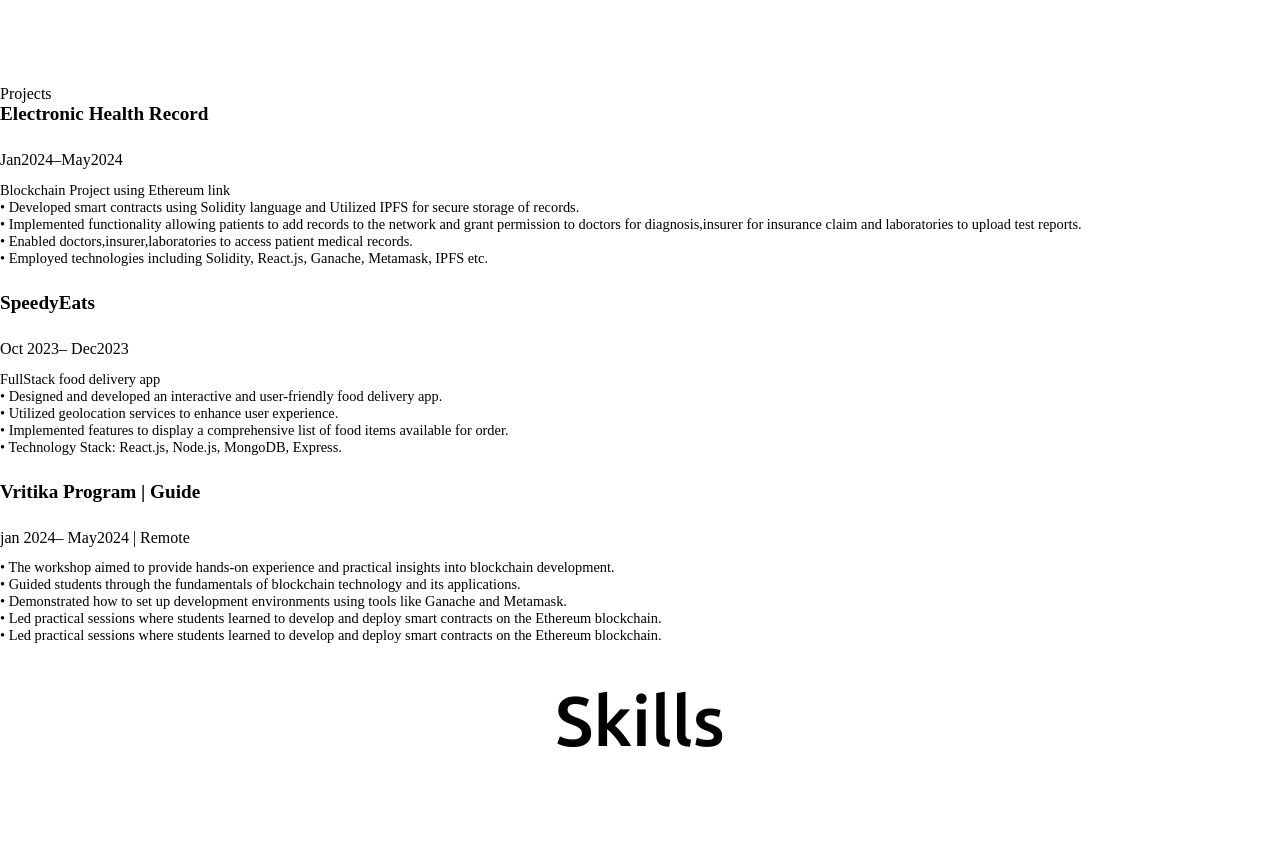
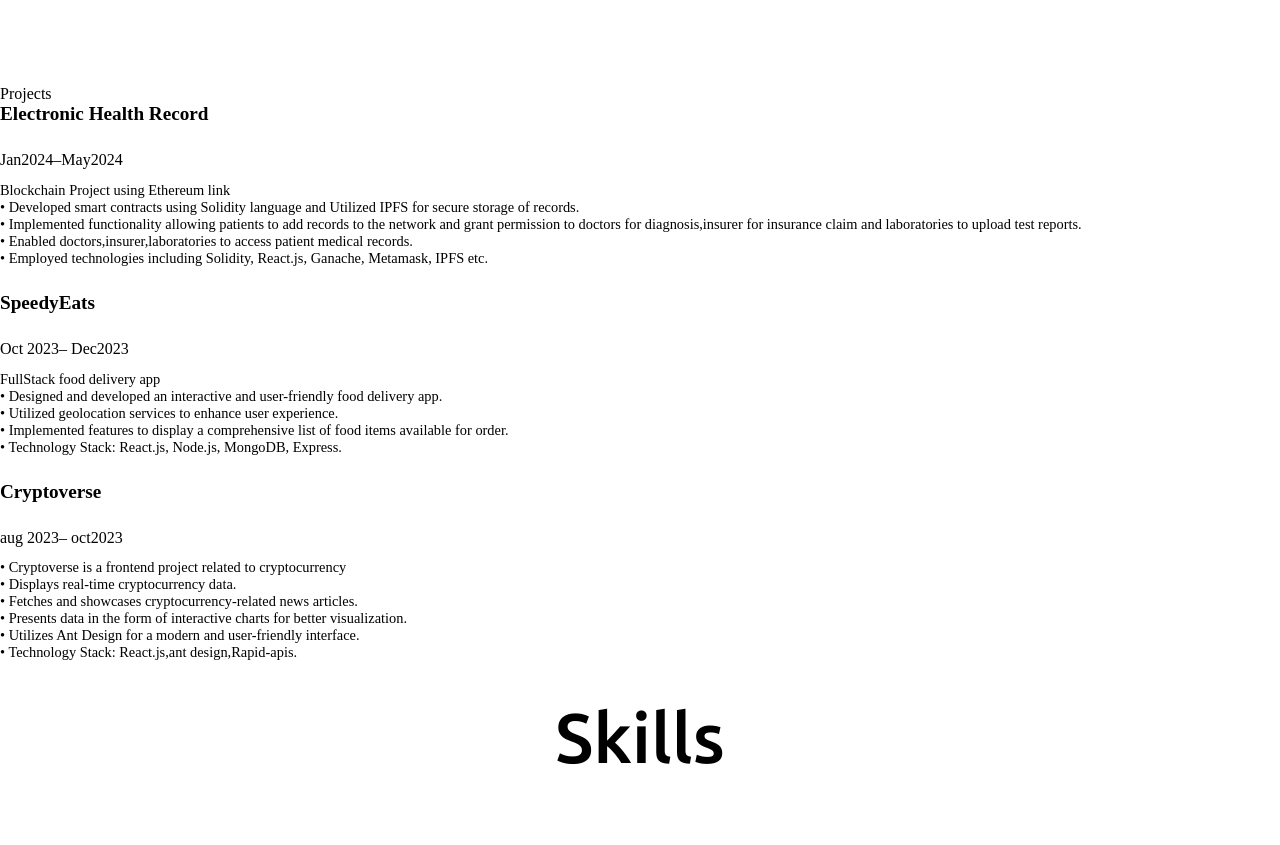
Before and after one commit to muskan4455/portfolio2, a plain HTML site: page index.html in a window 1280 px wide. Shown: the part 2992-3837 px from the top of the page. Drawn offline with nearby package versions, Linux system fonts and the light colour scheme.

Commit message:
Update index.html

```diff
--- a/index.html
+++ b/index.html
@@ -194,13 +194,14 @@ diagnosis,insurer for insurance claim and laboratories to upload test reports.</
 <ol>• Technology Stack: React.js, Node.js, MongoDB, Express.</ol>
 
                  </div>
-                         <div class="name"><b>Vritika Program | Guide </b></div>
-                    jan 2024– May2024 | Remote
-                    <div class="content"> <ol>•  The workshop aimed to provide hands-on experience and practical insights into blockchain development.</ol>
-                        <ol>•  Guided students through the fundamentals of blockchain technology and its applications.</ol>
-                         <ol> • Demonstrated how to set up development environments using tools like Ganache and Metamask.</ol>
-                       <ol> •  Led practical sessions where students learned to develop and deploy smart contracts on the Ethereum blockchain.</ol>
-                         <ol> •  Led practical sessions where students learned to develop and deploy smart contracts on the Ethereum blockchain.</ol>
+                         <div class="name"><b>Cryptoverse  </b></div>
+                    aug 2023– oct2023
+                    <div class="content"> <ol>• Cryptoverse is a frontend project related to cryptocurrency </ol>
+                        <ol>•  Displays real-time cryptocurrency data.</ol>
+                         <ol> • Fetches and showcases cryptocurrency-related news articles.</ol>
+                       <ol> •  Presents data in the form of interactive charts for better visualization.</ol>
+                         <ol> • Utilizes Ant Design for a modern and user-friendly interface.</ol>
+                        <ol>• Technology Stack: React.js,ant design,Rapid-apis.</ol>
 
 
                  </div>
```
